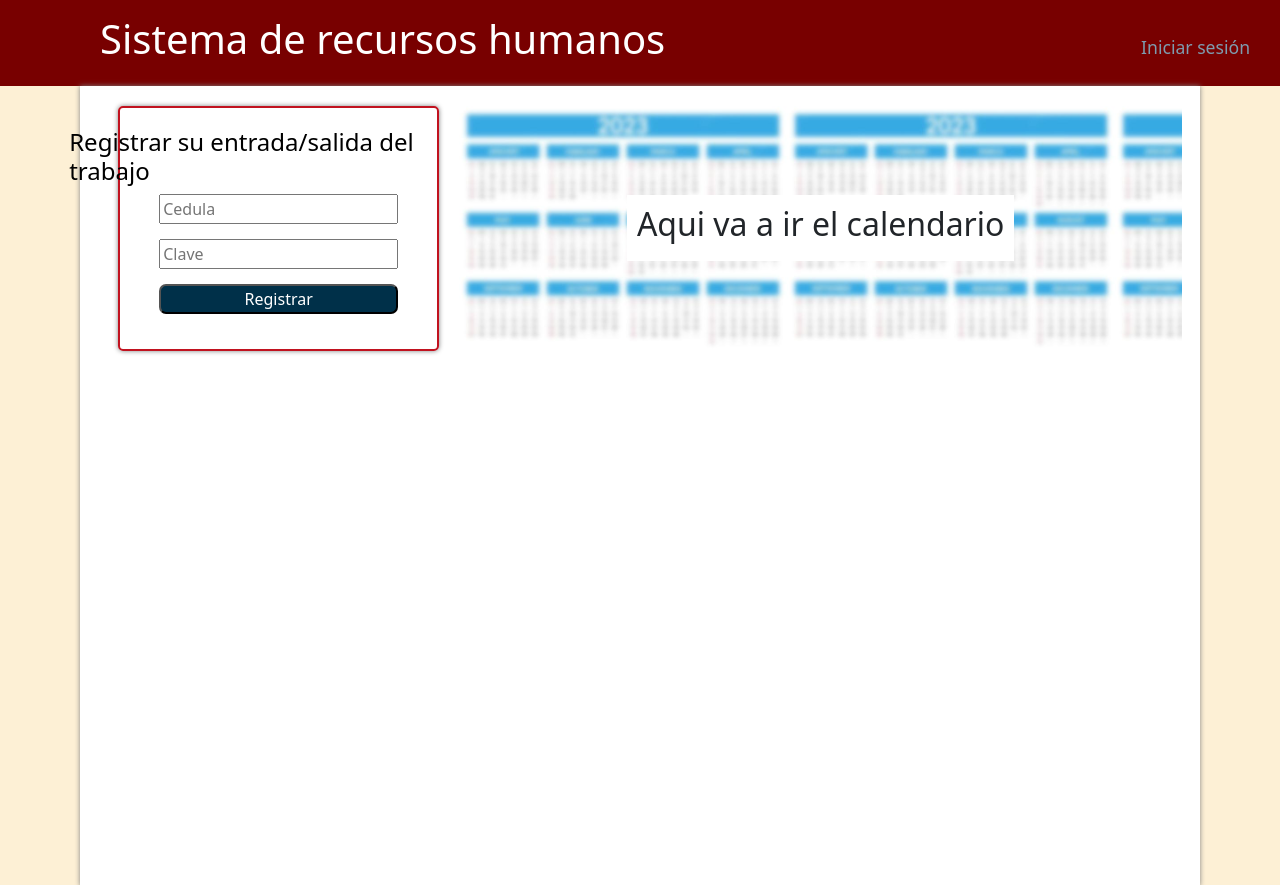
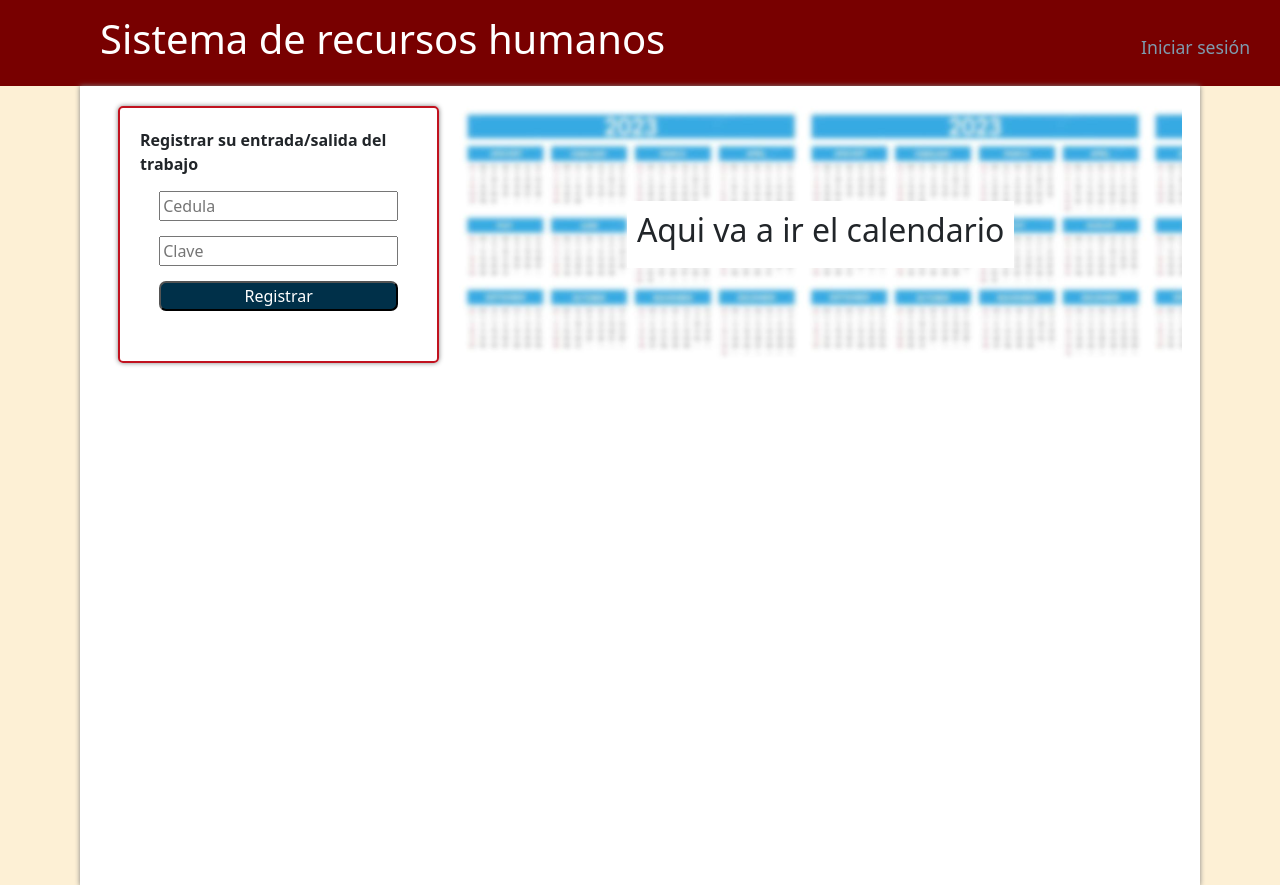
Before and after one commit to carldanvm/rrhh, a PHP site: page /rrhh/vistas/inicio.php in a window 1280 px wide. Shown: the top 885 px of the page. Run offline with PHP 8.4, Linux system fonts and the light colour scheme.

Commit message:
cambio de estilos

```diff
--- a/css/styles.css
+++ b/css/styles.css
@@ -72,7 +72,6 @@
     flex-direction: column;
     gap: 15px;
     justify-content: center;
-    padding-inline: 90px;
 }
 
 #confirmar-registro{
@@ -80,7 +79,14 @@
     flex-direction: column;
     gap: 15px;
     justify-content: center;
-    padding-inline: 70px;
+}
+
+#comenzar-registro{
+    display: flex;
+    flex-direction: column;
+    gap: 15px;
+    justify-content: center;
+    align-items: center;
 }
 
 .boton-confirmar{
--- a/version.txt
+++ b/version.txt
@@ -1 +1 @@
-0.5.11
+0.5.12
--- a/vistas/inicio.php
+++ b/vistas/inicio.php
@@ -7,7 +7,7 @@
         <div class="registro-horas-formulario">
 
             <div id="comenzar-registro">
-                <h4 style="color:black">Registrar su entrada/salida del trabajo</h4>
+                <div style="font-size: 1rem; font-weight: bold;">Registrar su entrada/salida del trabajo</div>
                 <div id="formulario-registro-horas">
                     <input type="number" name="cedula" placeholder="Cedula">
                     <input type="text" name="password" placeholder="Clave">
```
